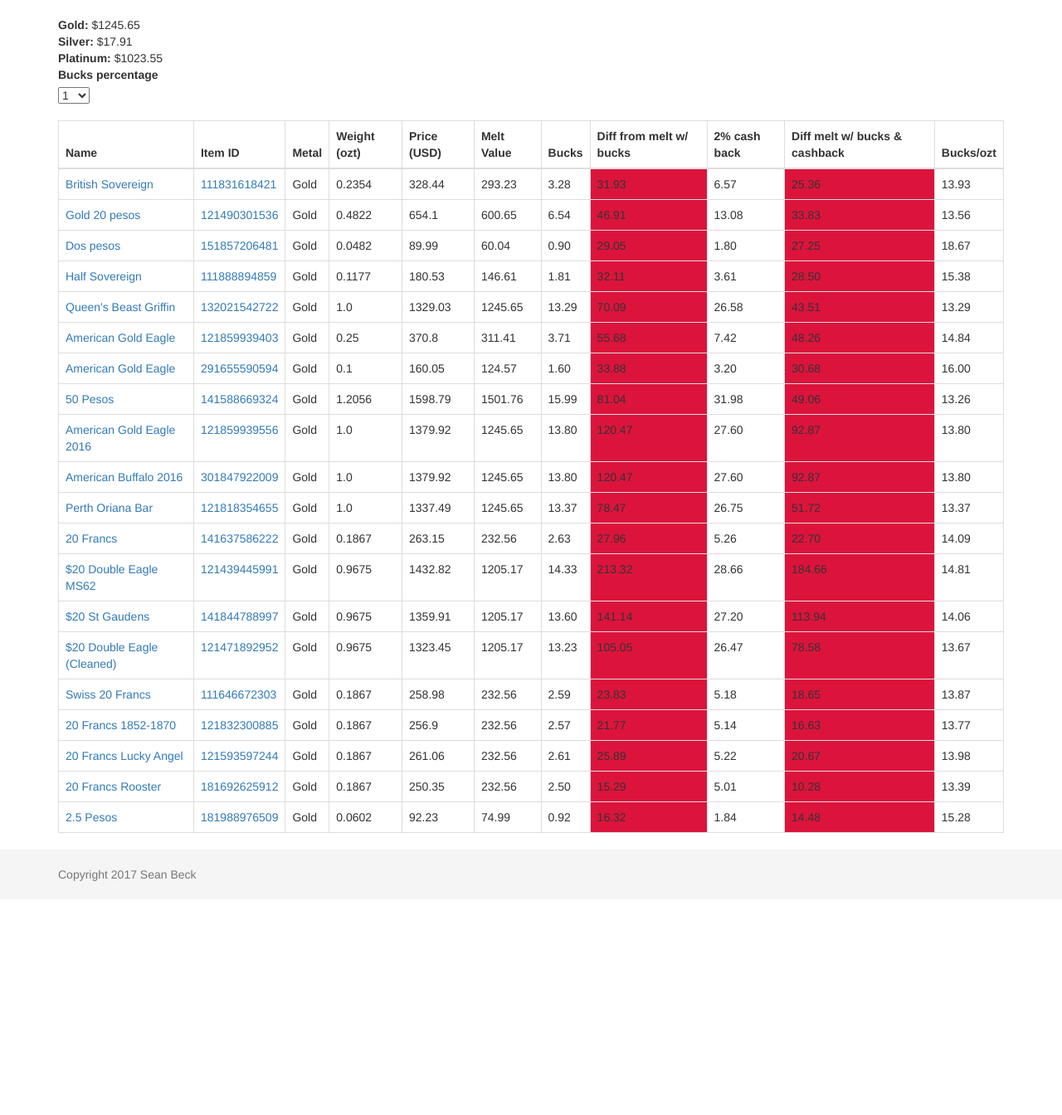
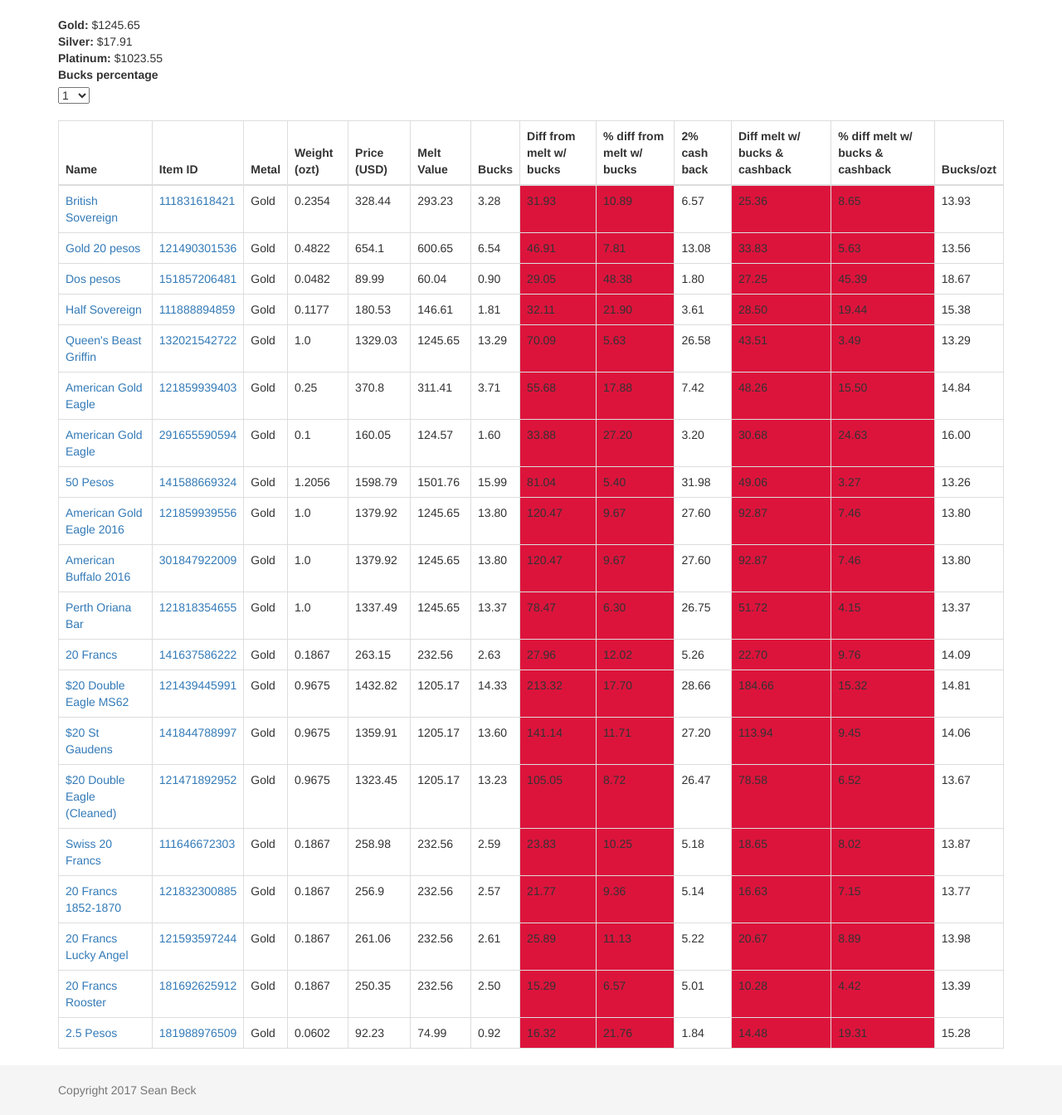
Before and after one commit to seanmckaybeck/bucks_deals, a Flask app: template deals/templates/index.html in a window 1280 px wide. Shown: the part 52-1396 px from the top of the page at 83% size. Before the commit the page ends 1114 px from the top, so only its background shows below. Run offline with Flask 2, Linux system fonts and the light colour scheme; the template is opened without the code that fills it: values that come from a table or form of the project are taken from there, others are empty; data comes from the database, SQL or seed files in the repository; some libraries are stand-ins or nearby versions.

Commit message:
added percent difference columns

```diff
--- a/deals/static/js/index.js
+++ b/deals/static/js/index.js
@@ -1,3 +1,11 @@
+function set_color(tag) {
+    if (tag.textContent >= 0)
+        tag.setAttribute('bgcolor', 'crimson');
+    else
+        tag.setAttribute('bgcolor', 'limegreen');
+}
+
+
 function percentage_changed() {
     var percentage = parseInt($('#bucks-percent')[0].value) / 100;
     $('.item').each(function(idx){
@@ -7,17 +15,15 @@ function percentage_changed() {
         if (kids[6].textContent > 100)
             kids[6].textContent = 100;
         kids[7].textContent = (kids[4].textContent - kids[5].textContent - kids[6].textContent).toFixed(2); // melt difference with bucks: price - melt - bucks
-        if (kids[7].textContent >= 0)
-            kids[7].setAttribute('bgcolor', 'crimson');
-        else
-            kids[7].setAttribute('bgcolor', 'limegreen');
-        kids[8].textContent = (kids[4].textContent * 0.02).toFixed(2); // 2% cashback cc: price * 0.02
-        kids[9].textContent = (kids[4].textContent - kids[5].textContent - kids[6].textContent - kids[8].textContent).toFixed(2); // melt difference with bucks and cashback: price - melt - bucks - cashback
-        if (kids[9].textContent >= 0)
-            kids[9].setAttribute('bgcolor', 'crimson');
-        else
-            kids[9].setAttribute('bgcolor', 'limegreen');
-        kids[10].textContent = (kids[6].textContent / kids[3].textContent).toFixed(2); // bucks/ozt: bucks / weight
+        set_color(kids[7]);
+        kids[8].textContent = ((kids[7].textContent / kids[5].textContent) * 100).toFixed(2); // % melt diff = meltdiff / melt * 100
+        set_color(kids[8])
+        kids[9].textContent = (kids[4].textContent * 0.02).toFixed(2); // 2% cashback cc: price * 0.02
+        kids[10].textContent = (kids[4].textContent - kids[5].textContent - kids[6].textContent - kids[9].textContent).toFixed(2); // melt difference with bucks and cashback: price - melt - bucks - cashback
+        set_color(kids[10]);
+        kids[11].textContent = ((kids[10].textContent / kids[5].textContent) * 100).toFixed(2); // % melt cash diff = meltcashdiff / melt * 100
+        set_color(kids[11]);
+        kids[12].textContent = (kids[6].textContent / kids[3].textContent).toFixed(2); // bucks/ozt: bucks / weight
     });
     var table = $('item-table');
     sorttable.makeSortable(table);
--- a/deals/templates/index.html
+++ b/deals/templates/index.html
@@ -31,8 +31,10 @@ sorttable.makeSortable(table);
         <th class="sorttable_numeric">Melt Value</th>
         <th class="sorttable_numeric">Bucks</th>
         <th class="sorttable_numeric">Diff from melt w/ bucks</th>
+        <th class="sorttable_numeric">% diff from melt w/ bucks</th>
         <th class="sorttable_numeric">2% cash back</th>
         <th class="sorttable_numeric">Diff melt w/ bucks & cashback</th>
+        <th class="sorttable_numeric">% diff melt w/ bucks & cashback</th>
         <th class="sorttable_numeric">Bucks/ozt</th>
     </tr>
     </thead>
@@ -47,8 +49,10 @@ sorttable.makeSortable(table);
         <td class="melt"></td>
         <td class="bucks"></td>
         <td class="melt_diff"></td>
+        <td class="perc_diff"></td>
         <td class="cashback"></td>
         <td class="melt_diff_cash"></td>
+        <td class="perc_diff_cash"></td>
         <td class="bucks_per"></td>
     </tr>
     {% endfor %}
```
